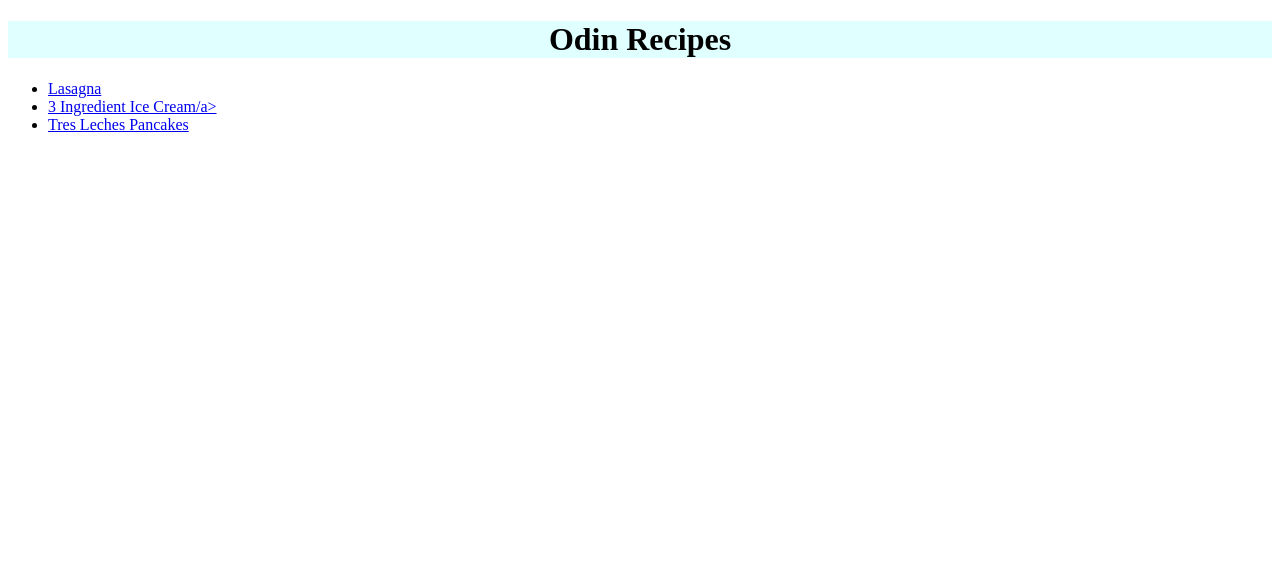
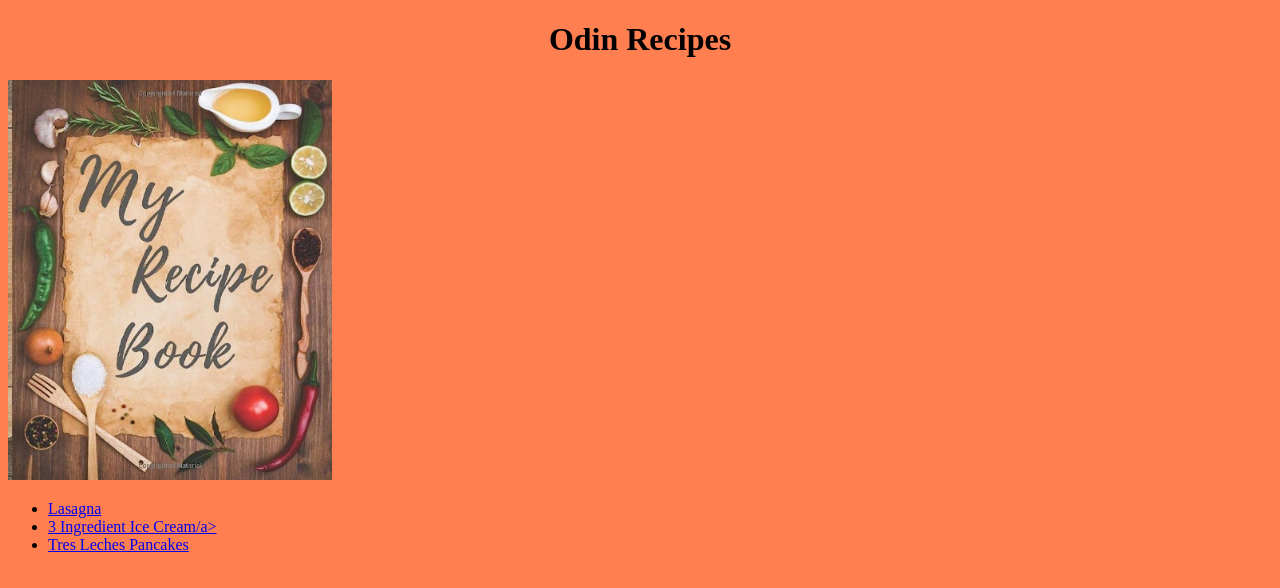
Before and after one commit to Llewellynvdmerwe/odin-recipes, a plain HTML site: page index.html in a window 1280 px wide. Drawn offline with Linux system fonts and the light colour scheme.

Commit message:
added photo
added a photo on the index page and changed the background color

```diff
--- a/index.html
+++ b/index.html
@@ -7,6 +7,7 @@
 </head>
 <body>
     <h1>Odin Recipes</h1>
+    <img src="img/recipe-book.jpg" alt="recipe book photo">
     <ul>
     <li><a href="./recipes/lasagna.html">Lasagna</a></li>
     <li><a href = "./recipes/three-ingredient-mango-ice-cream.html">3 Ingredient Ice Cream/a></li>
--- a/style.css
+++ b/style.css
@@ -1,7 +1,11 @@
+* {
+   background-color: coral;
+}
+
 h1{
-    text-align: center;
-    background-color: lightcyan;
+    text-align:center;
 }
+
 img{
     width: auto;
     height: 400px;
```
Also changed, not shown: img/recipe-book.jpg (added).
